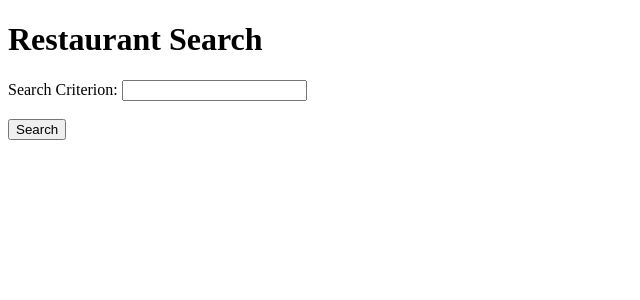
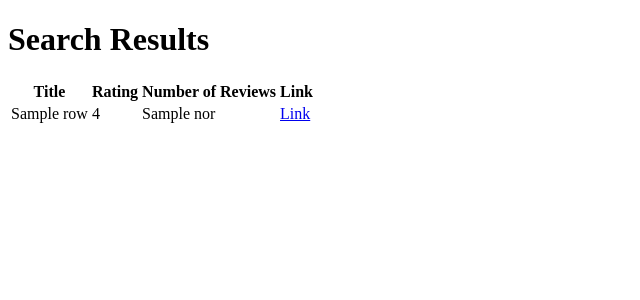
Before and after one commit to h4harsimran/gmaps, a Flask app: template templates/index.html in a window 1280 px wide. Shown: the top 300 px of the page, without its empty margins (0-640 px from the left). Run offline with Flask 3, Linux system fonts and the light colour scheme; the template is opened without the code that fills it: most values are stand-ins (such as "Sample title", 1, 10 or a date in 2020).

Commit message:
Update index.html

```diff
--- a/templates/index.html
+++ b/templates/index.html
@@ -1,15 +1,29 @@
 <!DOCTYPE html>
 <html>
 <head>
-    <title>Restaurant Search</title>
+    <title>Search Results</title>
 </head>
 <body>
-    <h1>Restaurant Search</h1>
-    <form action="/" method="POST">
-        <label for="search_string">Search Criterion:</label>
-        <input type="text" id="search_string" name="search_string" required>
-        <br><br>
-        <input type="submit" value="Search">
-    </form>
+    <h1>Search Results</h1>
+    {% if not res_data.empty %}
+        <table>
+            <tr>
+                <th>Title</th>
+                <th>Rating</th>
+                <th>Number of Reviews</th>
+                <th>Link</th>
+            </tr>
+            {% for _, row in res_data.iterrows() %}
+                <tr>
+                    <td>{{ row['Title'] }}</td>
+                    <td>{{ row['rating'] }}</td>
+                    <td>{{ row['nor'] }}</td>
+                    <td><a href="{{ row['link'] }}">Link</a></td>
+                </tr>
+            {% endfor %}
+        </table>
+    {% else %}
+        <p>No results found.</p>
+    {% endif %}
 </body>
 </html>
```
